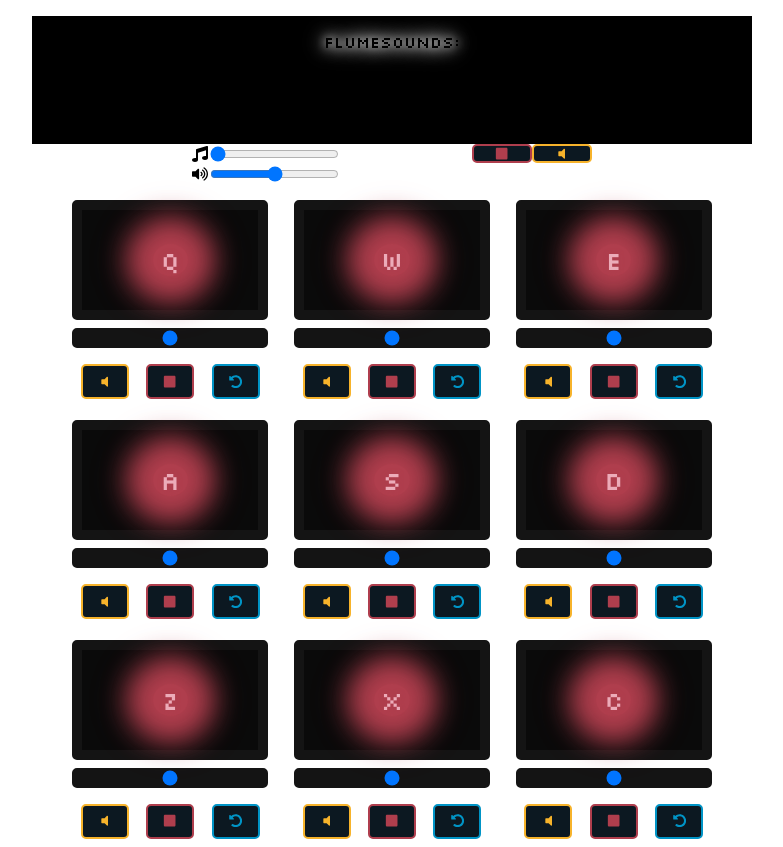
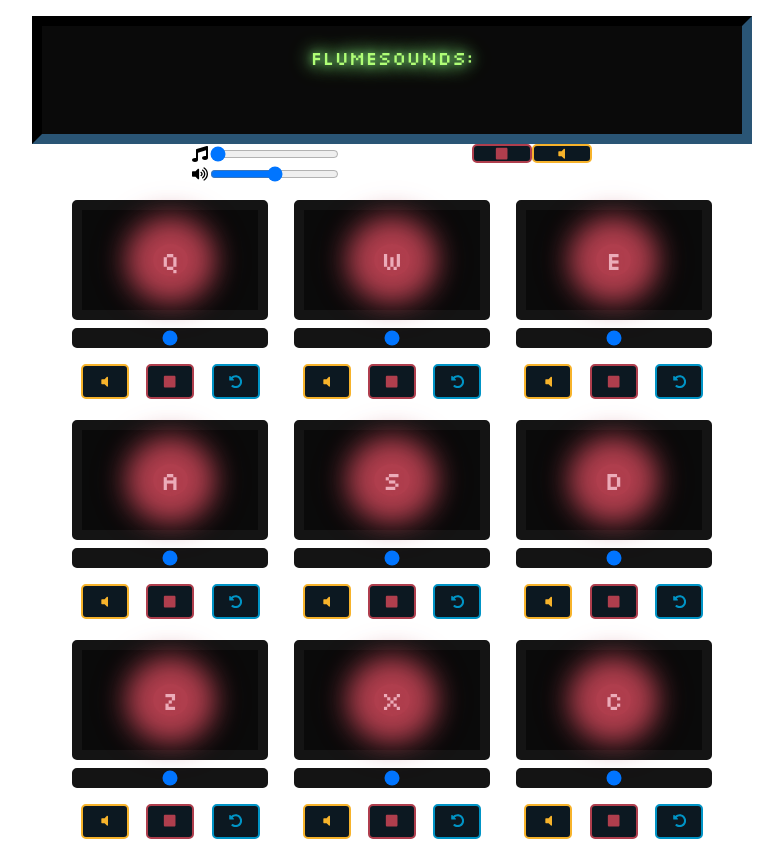
Before and after one commit to nic-vo/nv-portfolio, a Next.js app: page /fcc/drum-machine in a window 1280 px wide. Shown: the whole page, without its empty margins (248-1031 px from the left). Built offline with nearby package versions, Linux system fonts and the light colour scheme.

Commit message:
Style display
Glowy color mostly

```diff
--- a/components/fcc/drummachine/ControlPanel/ControlPanel.module.css
+++ b/components/fcc/drummachine/ControlPanel/ControlPanel.module.css
@@ -30,14 +30,19 @@
 	width: 90%;
 	display: flex;
 	flex-direction: column;
-	background-color: black;
+	justify-content: flex-start;
+	background-color: rgba(10, 10, 10, 1);
+	border: 10px inset var(--global-background);
 	font-family: Silkscreen, sans-serif;
 }
 
 .display p {
 	text-align: center;
-	text-shadow: 0px 0px 20px white;
-	filter: drop-shadow(0px 0px 5px white);
+	font-size: 1.2rem;
+	color: var(--cpanel-overexpose);
+	text-shadow: 0px 0px 20px var(--cpanel-glow);
+	filter: drop-shadow(0px 0px 5px var(--cpanel-glow));
+	margin-bottom: 0;
 }
 
 .controls {
```
